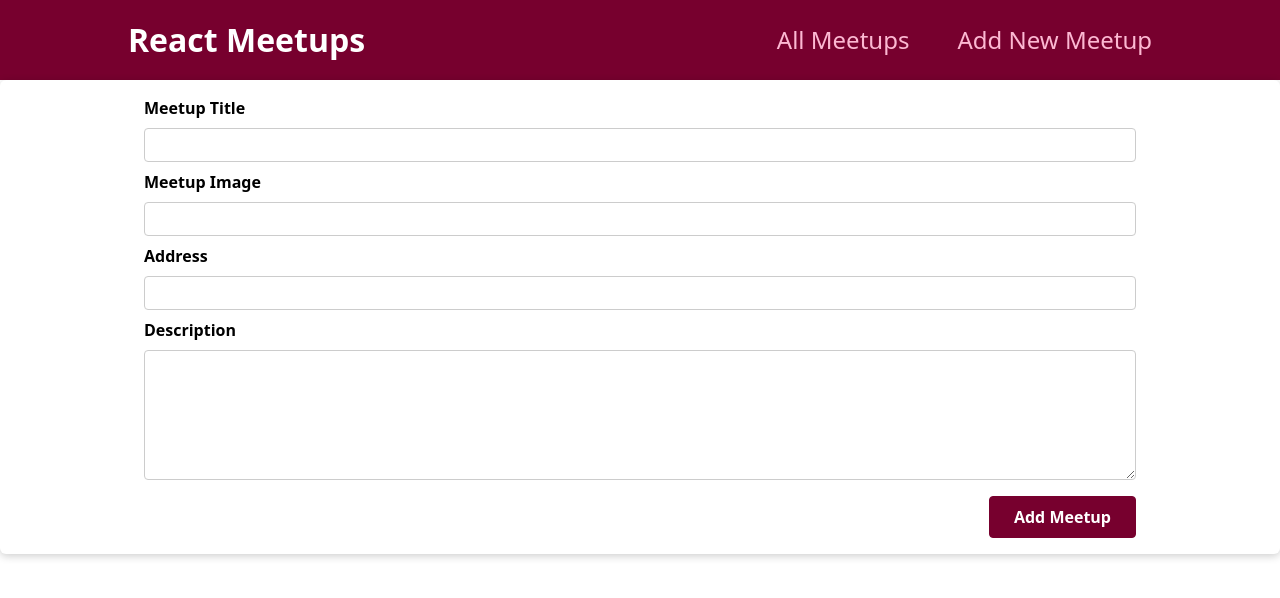
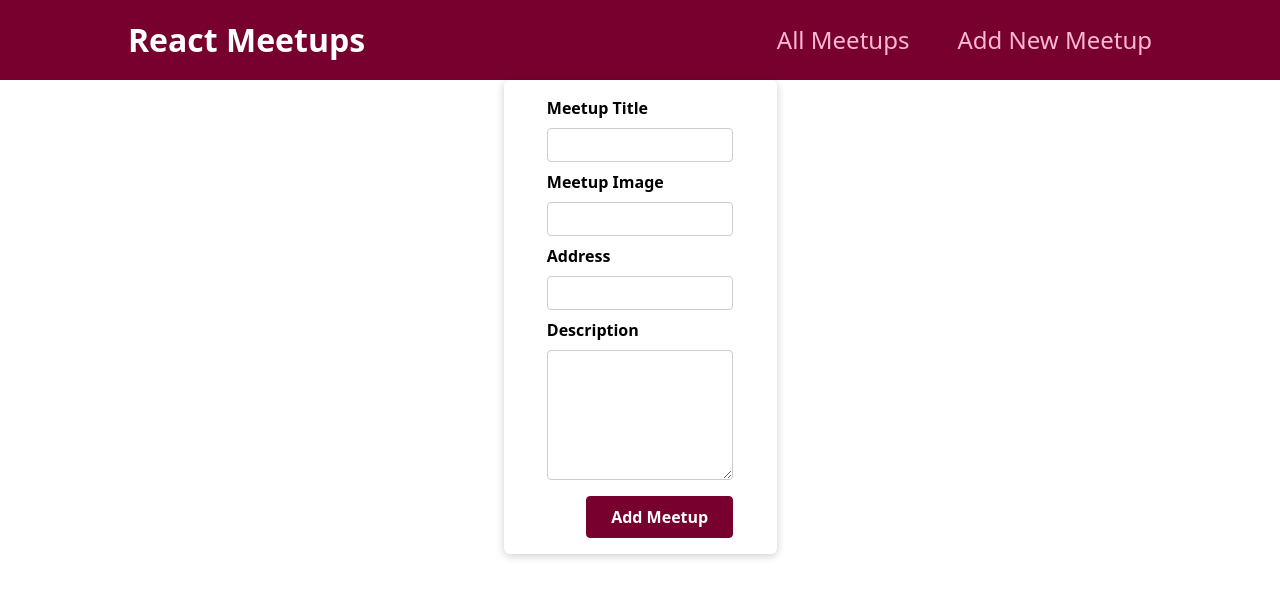
Before and after one commit to PrabeshPP/next-learn, a Next.js app: page /new-meetup in a window 1280 px wide. Shown: the top 598 px of the page. Built offline with nearby package versions, Linux system fonts and the light colour scheme.

Commit message:
detail component added

```diff
--- a/components/layout/Layout.module.css
+++ b/components/layout/Layout.module.css
@@ -1,4 +1,7 @@
 .main {
   width: 100%;
   height: max-content;
+  display: flex;
+  align-items: center;
+  justify-content: center;
 }
--- a/components/meetups/MeetupDetails.js
+++ b/components/meetups/MeetupDetails.js
@@ -2,7 +2,7 @@ import React from 'react'
 
 const MeetupDetails = () => {
   return (
-    <div className='h-[60vh] w-[100%] bg-teal-500 m-0 p-0'>
+    <div className='h-[60vh] w-[60%] bg-black m-0 p-0'>
 
     </div>
   )
--- a/components/meetups/MeetupItem.js
+++ b/components/meetups/MeetupItem.js
@@ -12,7 +12,6 @@ function MeetupItem(props) {
 
   return (
     <li className={classes.item}>
-      <Card>
         <div className={classes.image}>
           <img src={props.image} alt={props.title} />
         </div>
@@ -23,7 +22,6 @@ function MeetupItem(props) {
         <div className={classes.actions}>
           <button onClick={showDetailsHandler}>Show Details</button>
         </div>
-      </Card>
     </li>
   );
 }
--- a/components/ui/Card.module.css
+++ b/components/ui/Card.module.css
@@ -2,6 +2,7 @@
   background-color: white;
   border-radius: 6px;
   box-shadow: 0 2px 8px rgba(0, 0, 0, 0.2);
+  width: max-content;
   display: flex;
   flex-direction: column;
   justify-content: center;
```
